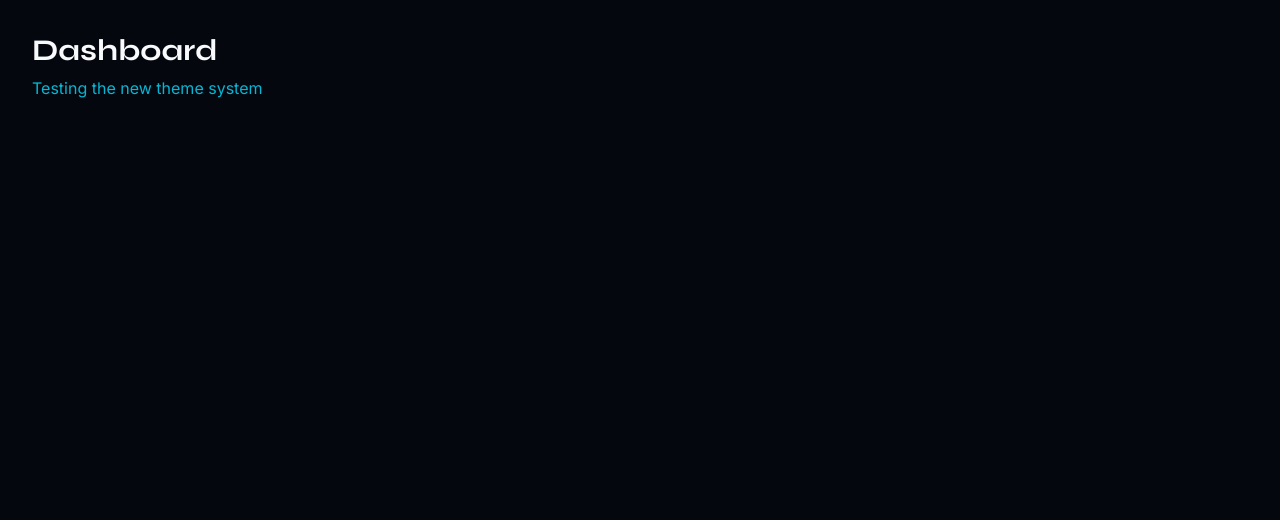
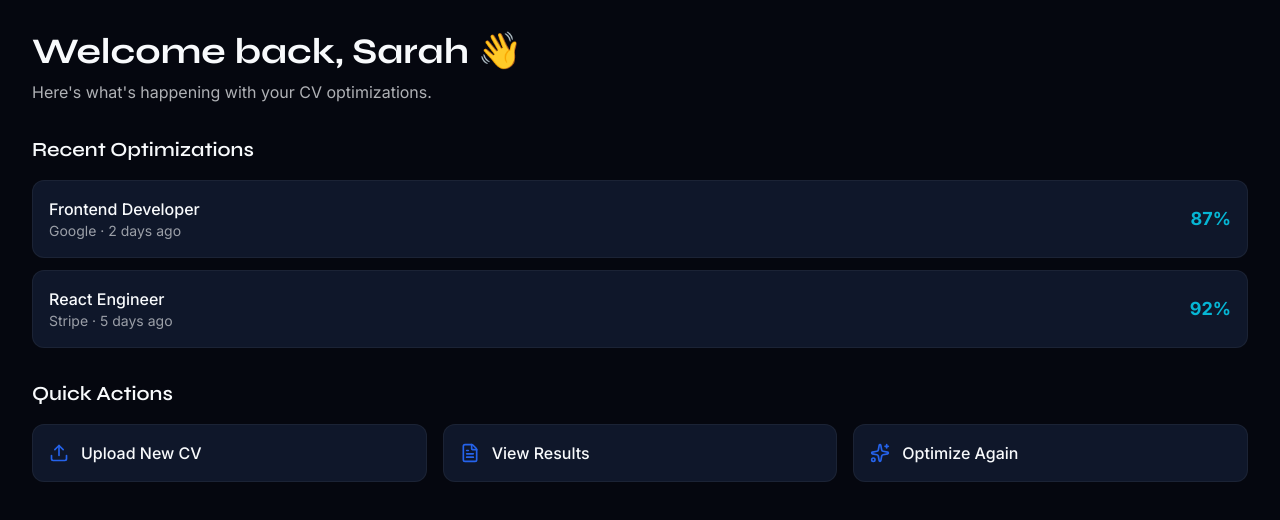
Before and after one commit to abdulmalik-codeWithFaith/cvboost-ai-frontend, a Next.js app: page /dashboard in a window 1280 px wide. Shown: the top 520 px of the page. Built offline with nearby package versions, Linux system fonts and the light colour scheme.

Commit message:
feat: dashboard components updated

```diff
--- a/app/dashboard/page.tsx
+++ b/app/dashboard/page.tsx
@@ -1,8 +1,30 @@
+import WelcomeSection from "@/components/dashboard/WelcomeSection";
+import RecentOptimizations from "@/components/dashboard/RecentOptimizations";
+import QuickActions from "@/components/dashboard/QuickActions";
+
+const mockOptimizations = [
+    {
+        id: "1",
+        jobTitle: "Frontend Developer",
+        company: "Google",
+        matchScore: 87,
+        date: "2 days ago",
+    },
+    {
+        id: "2",
+        jobTitle: "React Engineer",
+        company: "Stripe",
+        matchScore: 92,
+        date: "5 days ago",
+    },
+];
+
 export default function DashboardPage() {
     return (
-        <div className="min-h-screen bg-background text-text p-8">
-            <h1 className="text-3xl font-bold">Dashboard</h1>
-            <p className="mt-2 text-accent">Testing the new theme system</p>
+        <div className="min-h-screen bg-background p-8">
+            <WelcomeSection userName="Sarah" />
+            <RecentOptimizations optimizations={mockOptimizations} />
+            <QuickActions />
         </div>
     );
 }
--- /dev/null
+++ b/components/dashboard/QuickActions.tsx
@@ -0,0 +1,46 @@
+import Link from "next/link";
+import { Upload, FileText, Sparkles } from "lucide-react";
+
+interface QuickAction {
+    label: string;
+    href: string;
+    icon: React.ReactNode;
+}
+
+const actions: QuickAction[] = [
+    {
+        label: "Upload New CV",
+        href: "/upload",
+        icon: <Upload size={20} />,
+    },
+    {
+        label: "View Results",
+        href: "/results",
+        icon: <FileText size={20} />,
+    },
+    {
+        label: "Optimize Again",
+        href: "/upload",
+        icon: <Sparkles size={20} />,
+    },
+];
+
+export default function QuickActions() {
+    return (
+        <section>
+            <h2 className="text-xl font-semibold text-text mb-4">Quick Actions</h2>
+            <div className="grid grid-cols-1 sm:grid-cols-3 gap-4">
+                {actions.map((action) => (
+                    <Link
+                        key={action.label}
+                        href={action.href}
+                        className="bg-card border border-white/5 rounded-xl p-4 flex items-center gap-3 text-text hover:border-primary transition-colors"
+                    >
+                        <span className="text-primary">{action.icon}</span>
+                        <span className="font-medium">{action.label}</span>
+                    </Link>
+                ))}
+            </div>
+        </section>
+    );
+}
--- /dev/null
+++ b/components/dashboard/RecentOptimizations.tsx
@@ -0,0 +1,56 @@
+interface Optimization {
+    id: string;
+    jobTitle: string;
+    company: string;
+    matchScore: number;
+    date: string;
+}
+
+interface RecentOptimizationsProps {
+    optimizations: Optimization[];
+}
+
+export default function RecentOptimizations({
+    optimizations,
+}: RecentOptimizationsProps) {
+    if (optimizations.length === 0) {
+        return (
+            <section className="mb-8">
+                <h2 className="text-xl font-semibold text-text mb-4">
+                    Recent Optimizations
+                </h2>
+                <div className="bg-card rounded-xl p-6 text-text/60">
+                    No optimizations yet. Upload a CV to get started.
+                </div>
+            </section>
+        );
+    }
+
+    return (
+        <section className="mb-8">
+            <h2 className="text-xl font-semibold text-text mb-4">
+                Recent Optimizations
+            </h2>
+            <div className="space-y-3">
+                {optimizations.map((item) => (
+                    <div
+                        key={item.id}
+                        className="bg-card rounded-xl p-4 flex items-center justify-between border border-white/5"
+                    >
+                        <div>
+                            <p className="font-medium text-text">{item.jobTitle}</p>
+                            <p className="text-sm text-text/60">
+                                {item.company} · {item.date}
+                            </p>
+                        </div>
+                        <div className="flex items-center gap-2">
+                            <span className="text-accent font-bold text-lg">
+                                {item.matchScore}%
+                            </span>
+                        </div>
+                    </div>
+                ))}
+            </div>
+        </section>
+    );
+}
--- /dev/null
+++ b/components/dashboard/WelcomeSection.tsx
@@ -0,0 +1,16 @@
+interface WelcomeSectionProps {
+    userName: string;
+}
+
+export default function WelcomeSection({ userName }: WelcomeSectionProps) {
+    return (
+        <section className="mb-8">
+            <h1 className="text-3xl md:text-4xl font-bold text-text">
+                Welcome back, {userName} 👋
+            </h1>
+            <p className="mt-2 text-text/70">
+                Here&apos;s what&apos;s happening with your CV optimizations.
+            </p>
+        </section>
+    );
+}
```
